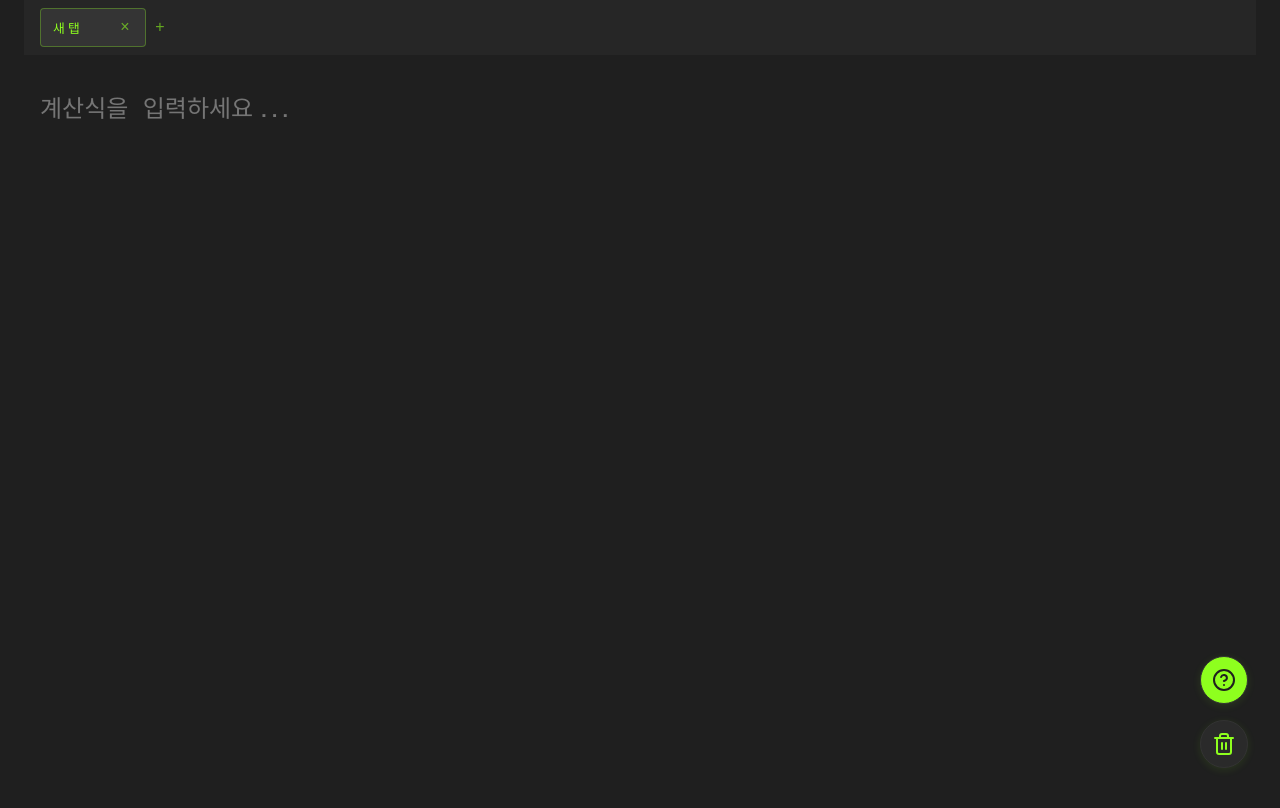
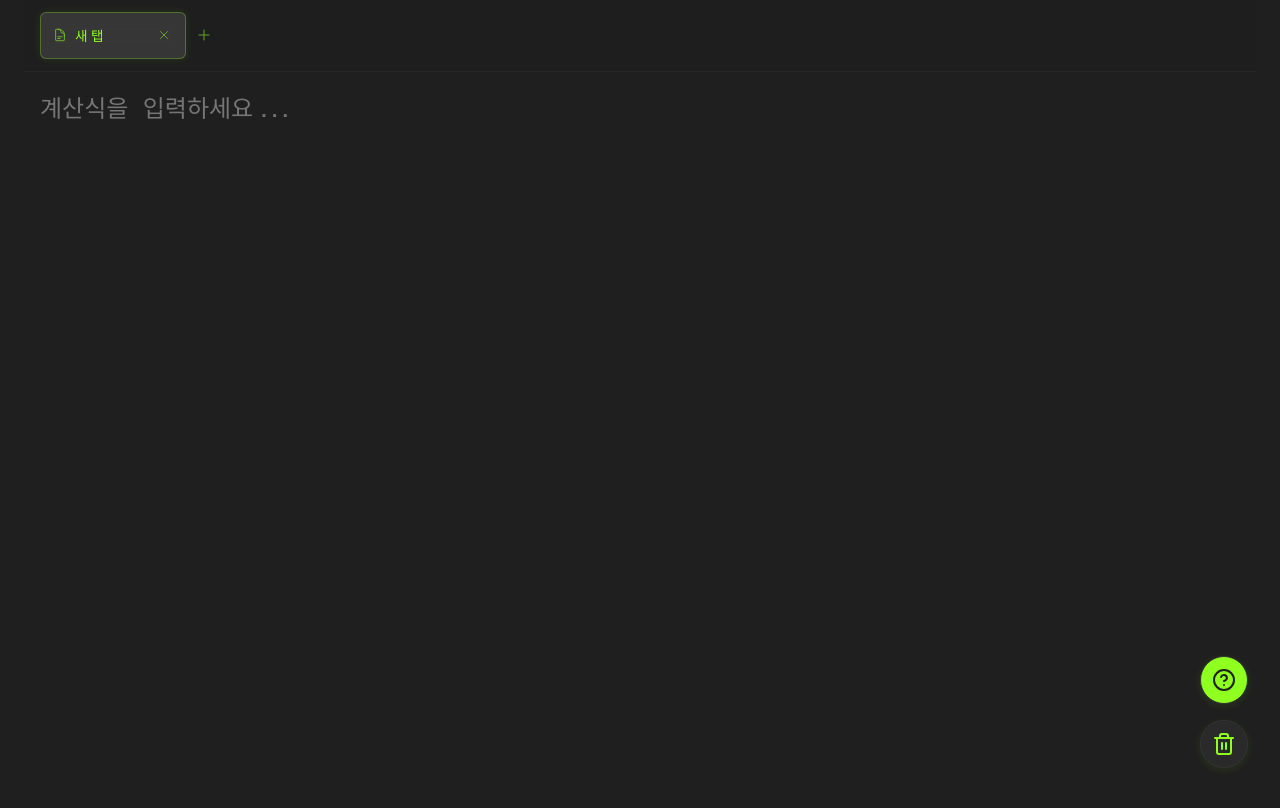
Before and after one commit to hyeyoom/umni, a Next.js app: page /run in a window 1280 px wide. Shown: the top 808 px of the page. Built offline with nearby package versions, Linux system fonts and the light colour scheme.

Commit message:
feat: improved styles and icon

```diff
--- a/app/components/TabView.tsx
+++ b/app/components/TabView.tsx
@@ -1,5 +1,6 @@
 import React, { useState, useRef, useEffect } from 'react';
 import { Tab } from '../types/tab';
+import { XMarkIcon, PlusIcon, DocumentTextIcon } from '@heroicons/react/24/outline';
 
 interface TabViewProps {
     tabs: Tab[];
@@ -63,6 +64,7 @@ export function TabView({
                         className={`tab ${tab.id === activeTabId ? 'active' : ''}`}
                         onClick={() => onTabChange(tab.id)}
                     >
+                        <DocumentTextIcon className="tab-icon" />
                         {editingTabId === tab.id ? (
                             <input
                                 ref={inputRef}
@@ -88,12 +90,12 @@ export function TabView({
                                 onTabRemove(tab.id);
                             }}
                         >
-                            ×
+                            <XMarkIcon className="tab-close-icon" />
                         </button>
                     </div>
                 ))}
                 <button className="tab-add" onClick={onTabAdd}>
-                    +
+                    <PlusIcon className="tab-add-icon" />
                 </button>
             </div>
         </div>
--- a/app/globals.css
+++ b/app/globals.css
@@ -738,68 +738,123 @@ body {
 .tab-list {
     display: flex;
     align-items: center;
-    gap: 2px;
-    padding: 0.5rem 1rem;
-    background: rgba(42, 42, 42, 0.7);
-    backdrop-filter: blur(10px);
+    gap: 4px;
+    padding: 0.75rem 1rem;
+    background: rgba(31, 31, 31, 0.85);
+    backdrop-filter: blur(12px);
     max-width: 1200px;
     margin: 0 auto;
+    border-bottom: 1px solid rgba(58, 58, 58, 0.3);
 }
 
 .tab {
     display: flex;
     align-items: center;
     gap: 0.5rem;
-    padding: 0.25rem 0.75rem;
-    background: rgba(31, 31, 31, 0.8);
-    border: 1px solid rgba(58, 58, 58, 0.5);
-    border-radius: 4px;
+    padding: 0.4rem 0.75rem;
+    background: rgba(42, 42, 42, 0.6);
+    border: 1px solid rgba(58, 58, 58, 0.2);
+    border-radius: 6px;
     cursor: pointer;
     color: #bebebe;
     font-family: var(--font-geist-sans);
     transition: all 0.2s ease;
-    font-size: 0.8rem;
-    height: 1.8rem;
-    min-width: 80px;
+    font-size: 0.85rem;
+    height: 2rem;
+    min-width: 120px;
+    backdrop-filter: blur(8px);
+}
+
+.tab:hover {
+    background: rgba(58, 58, 58, 0.8);
+    border-color: rgba(142, 255, 30, 0.2);
 }
 
 .tab.active {
-    background: rgba(58, 58, 58, 0.8);
+    background: rgba(58, 58, 58, 0.9);
     color: #8EFF1E;
     border-color: rgba(142, 255, 30, 0.3);
+    box-shadow: 0 0 10px rgba(142, 255, 30, 0.1);
+}
+
+.tab-icon {
+    width: 14px;
+    height: 14px;
+    opacity: 0.7;
+}
+
+.tab-title {
+    flex: 1;
+    overflow: hidden;
+    text-overflow: ellipsis;
+    white-space: nowrap;
+    min-width: 0;
+}
+
+.tab-title-input {
+    background: transparent;
+    border: none;
+    color: inherit;
+    font-family: inherit;
+    font-size: inherit;
+    padding: 0;
+    margin: 0;
+    width: 100%;
+    min-width: 50px;
+    max-width: 120px;
+    outline: none;
+}
+
+.tab-title-input:focus {
+    border-bottom: 1px solid #8EFF1E;
 }
 
 .tab-close {
     background: none;
     border: none;
     color: inherit;
-    font-size: 1rem;
-    padding: 0;
+    padding: 2px;
     cursor: pointer;
     opacity: 0.6;
     transition: opacity 0.2s ease;
     display: flex;
     align-items: center;
     justify-content: center;
-    width: 16px;
-    height: 16px;
-    margin-left: auto;
+    border-radius: 4px;
+}
+
+.tab-close:hover {
+    opacity: 1;
+    background: rgba(255, 255, 255, 0.1);
+}
+
+.tab-close-icon {
+    width: 14px;
+    height: 14px;
 }
 
 .tab-add {
     background: none;
     border: none;
     color: #8EFF1E;
-    font-size: 1rem;
-    padding: 0.25rem;
+    padding: 0.4rem;
     cursor: pointer;
     opacity: 0.6;
-    transition: opacity 0.2s ease;
+    transition: all 0.2s ease;
     display: flex;
     align-items: center;
     justify-content: center;
-    width: 24px;
-    height: 24px;
+    border-radius: 6px;
+}
+
+.tab-add:hover {
+    opacity: 1;
+    background: rgba(142, 255, 30, 0.1);
+}
+
+.tab-add-icon {
+    width: 16px;
+    height: 16px;
 }
 
 /* 컨테이너 패딩 조정 */
@@ -830,21 +885,3 @@ body {
         padding-top: calc(1rem + 40px) !important;
     }
 }
-
-.tab-title-input {
-    background: transparent;
-    border: none;
-    color: inherit;
-    font-family: inherit;
-    font-size: inherit;
-    padding: 0;
-    margin: 0;
-    width: 100%;
-    min-width: 50px;
-    max-width: 120px;
-    outline: none;
-}
-
-.tab-title-input:focus {
-    border-bottom: 1px solid #8EFF1E;
-}
```
